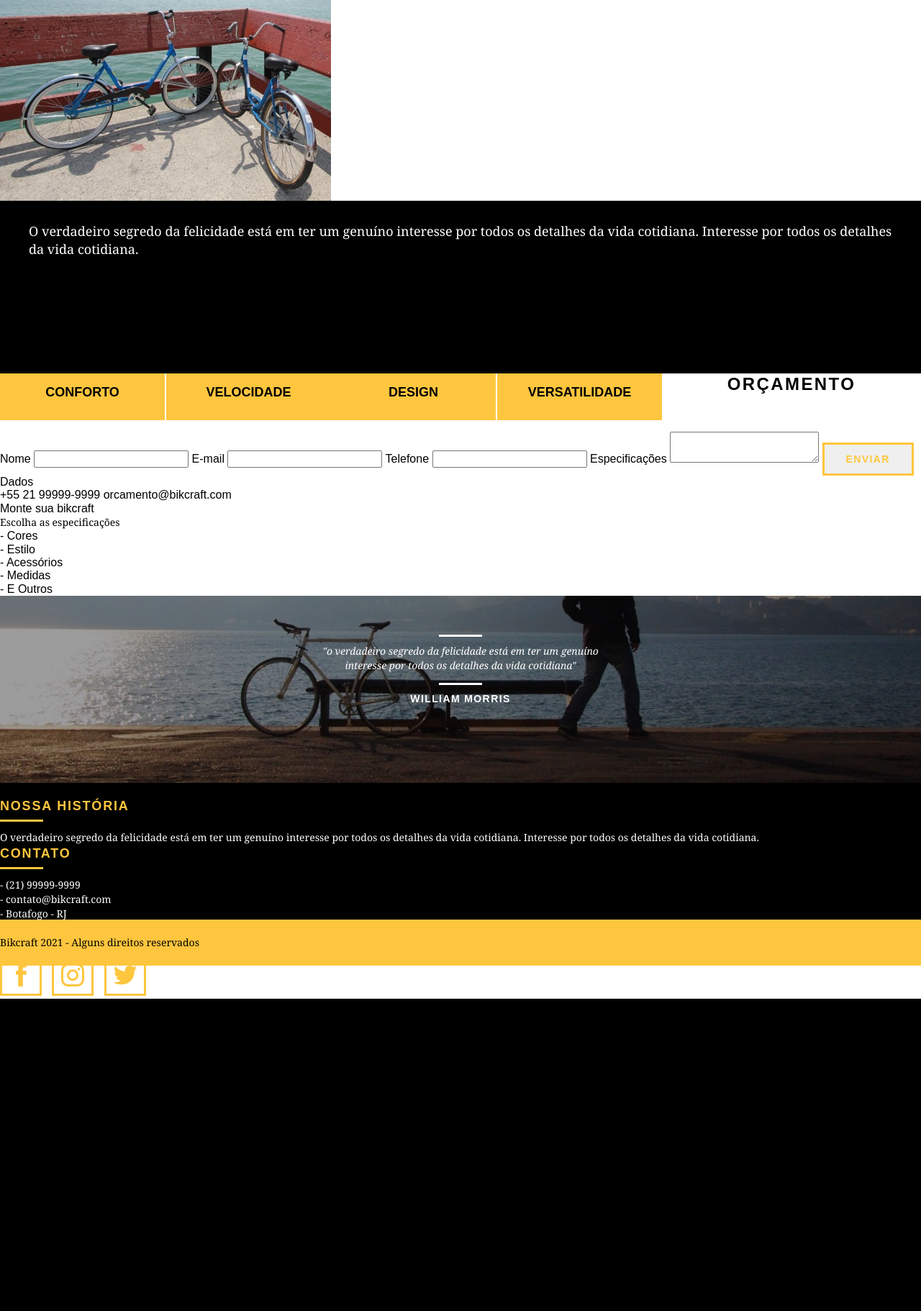
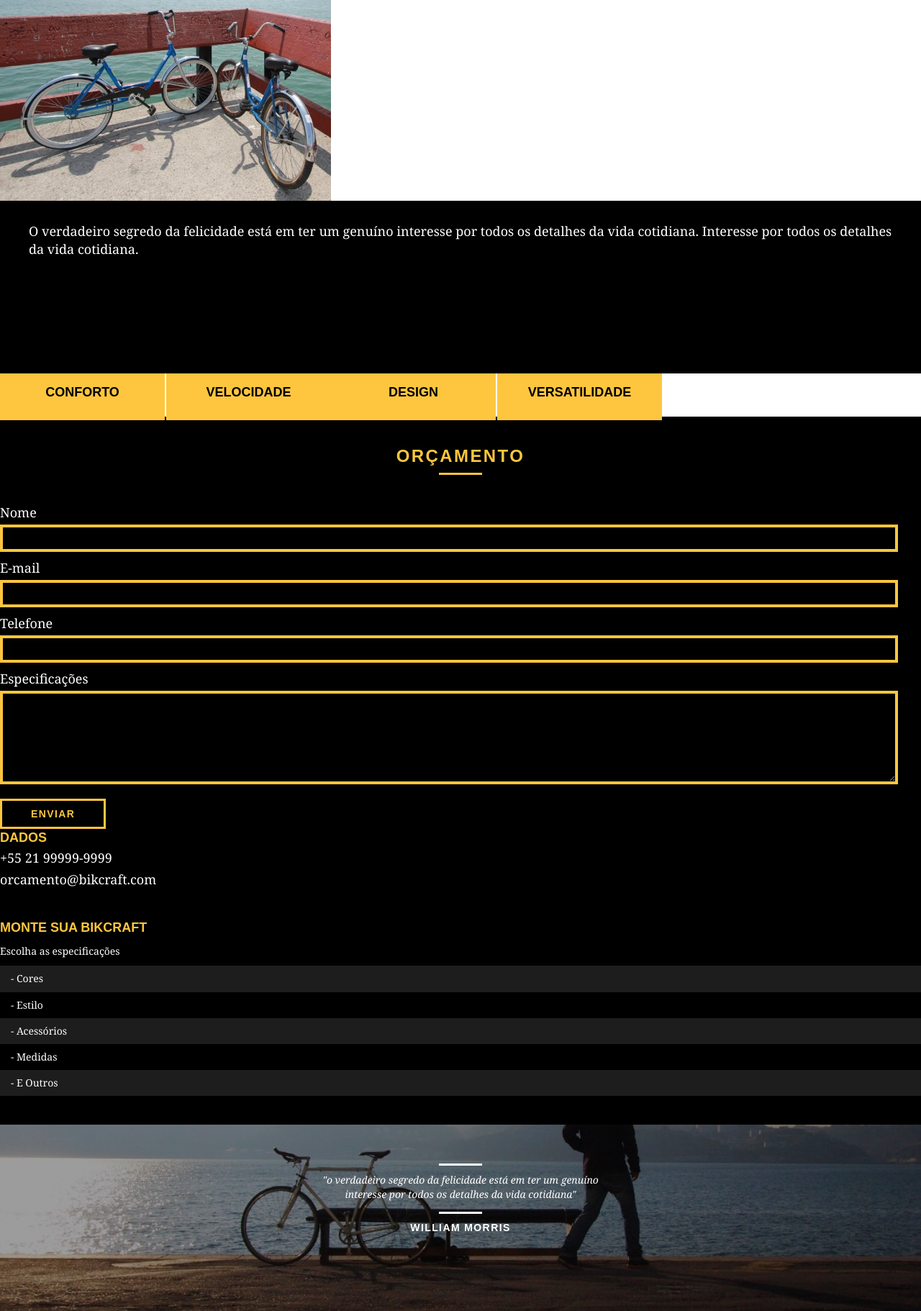
Before and after one commit to alsoDiego/bikcraft, a PHP site: page /produtos.html in a window 1280 px wide. Shown: the part 3261-5083 px from the top of the page at 72% size. Before the commit the page ends 4649 px from the top, so only its background shows below. Run offline with PHP 8.4, Linux system fonts and the light colour scheme.

Commit message:
orçamento style

```diff
--- a/css/produtos.css
+++ b/css/produtos.css
@@ -72,3 +72,93 @@
 .produto_info ul li:nth-child(even) {
     margin-left: 2px;
 }
+
+/* Produtos - Orçamento */
+
+.produtos_orcamento {
+    background: #000;
+    width: 100%;
+    margin-top: 60px;
+    padding: 40px 0;
+}
+
+.produtos_orcamento .subtitulo {
+    color: #fec63e;
+}
+
+.produtos_orcamento h2.subtitulo:after {
+    background: #fec63e;
+}
+
+.form {
+    padding-right: 60px;
+}
+
+.form label {
+    display: block;
+    color: #fff;
+    font-family: Georgia, 'Times New Roman', serif;
+    font-size: 18px;
+    line-height: 25px;
+    margin-bottom: 4px;
+}
+
+.form input, .form textarea {
+    display: block;
+    width: 100%;
+    margin-bottom: 10px;
+    border: 4px solid #fec63e;
+    background: none;
+    outline: none;
+    color: #fff;
+    padding: 7px 10px;
+    font-size: 14px;
+    font-family: Georgia, 'Times New Roman', serif;
+}
+
+.form textarea {
+    height: 108px;
+}
+
+.form .btn {
+    background: none;
+    padding: 8px 40px;
+    margin-top: 10px;
+}
+
+.orcamento_dados {
+    color: #fff;
+}
+
+.orcamento_dados h3 {
+    font-size: 18px;
+    line-height: 25px;
+    font-weight: bold;
+    text-transform: uppercase;
+    color: #fec63e;
+}
+
+.orcamento_dados span {
+    display: block;
+    font-size: 18px;
+    line-height: 30px;
+    font-family: Georgia, 'Times New Roman', serif;
+}
+
+.orcamento_dados span:nth-child(3) {
+    margin-bottom: 40px;
+}
+
+.orcamento_dados p {
+    margin: 10px 0;
+}
+
+.orcamento_dados ul li {
+    font-family: Georgia, 'Times New Roman', serif;
+    font-size: 14px;
+    padding: 10px 15px;
+}
+
+.orcamento_dados ul li:nth-child(odd) {
+    background: #1d1d1d;
+}
```
